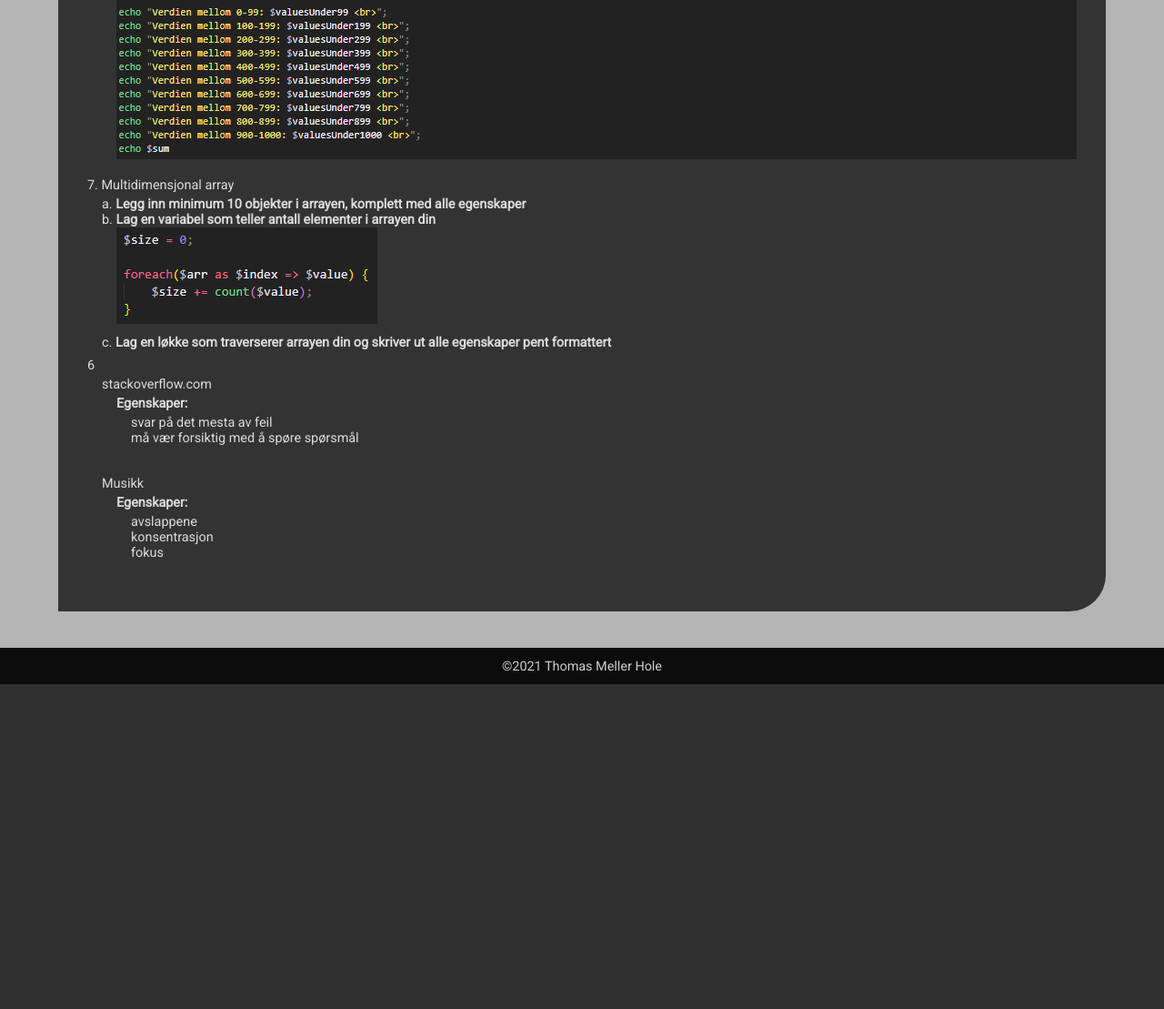
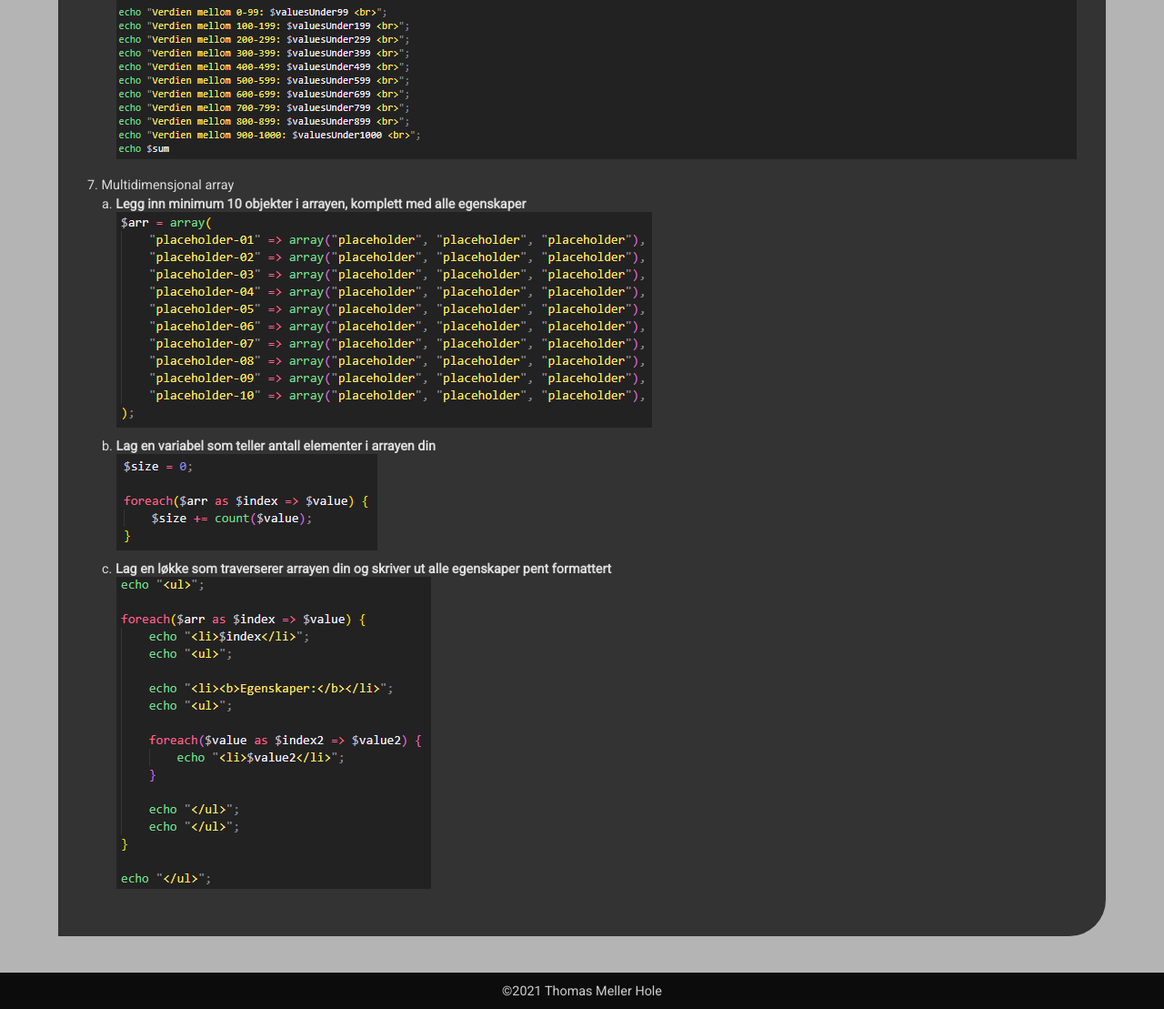
Before and after one commit to proff001/SchoolWebDevelopment, a PHP site: page /Oblig/3/index.php in a window 1280 px wide. Shown: the part 3600-4709 px from the top of the page at 91% size. Before the commit the page ends 4352 px from the top, so only its background shows below. Run offline with PHP 8.4, Linux system fonts and the light colour scheme.

Commit message:
Finished Oblig 3

```diff
--- a/Oblig/3/index.php
+++ b/Oblig/3/index.php
@@ -109,7 +109,7 @@
                         <li><b>Opprett en assosiativ array som håndterer prøveresultater. Hver elev/prøveresultat skal du ha håndtere følgende egenskaper: fornavn, etternavn, klasse, karakter, tidsforbruk.</b></li>
                         <img src="./img/assoArray.png" alt="">
 
-                        <li><b>Fyll inn fiktive verdier for 5 personer på to ulike måter</b></li>
+                        <li><b>Fyll inn fiktive verdier for 5 personer på to ulike måter</b> (Takk til Marius for å gi meg navn å legge inn)</li>
                         <img src="./img/assoArray5Entries.png" alt="">
                     </ol>
 
@@ -136,48 +136,15 @@
                     <li>Multidimensjonal array</li>
                     <ol class="qAndA">
                         <li><b>Legg inn minimum 10 objekter i arrayen, komplett med alle egenskaper</b></li>
+                        <img src="./img/mArray.png" alt="Bildet av multidimensjonale arrayen">
 
                         <li><b>Lag en variabel som teller antall elementer i arrayen din</b></li>
-                        <img src="./img/mArraySize.png" alt="">
+                        <img src="./img/mArraySize.png" alt="Bildet av loopen for å telle antall elementes(egenskaper)">
 
                         <li><b>Lag en løkke som traverserer arrayen din og skriver ut alle egenskaper pent formattert</b></li>
+                        <img src="./img/mArrayLoop.png" alt="Bildet av loopen for å pent displaye objektene">
                     </ol>
                 </ol>
-                <?php
-
-                    $arr = array(
-                        "stackoverflow.com" => array("svar på det mesta av feil", "må vær forsiktig med å spøre spørsmål", ""),
-                        "Musikk" => array("avslappene", "konsentrasjon", "fokus"),
-                    );
-
-                    $size = 0;
-
-                    foreach($arr as $index => $value) {
-                        $size += count($value);
-                    }
-
-                    echo $size;
-
-                    echo "<ul>";
-
-                    foreach($arr as $index => $value) {
-                        echo "<li>$index</li>";
-                        echo "<ul>";
-
-                        echo "<li><b>Egenskaper:</b></li>";
-                        echo "<ul>";
-
-                        foreach($value as $index2 => $value2) {
-                            echo "<li>$value2</li>";
-                        }
-
-                        echo "</ul>";
-                        echo "</ul>";
-                    }
-
-                    echo "</ul>";
-
-                ?>
             </div>
         </div>
 
```
Also changed, not shown: Oblig/3/img/mArray.png (added), Oblig/3/img/mArrayLoop.png (added).
